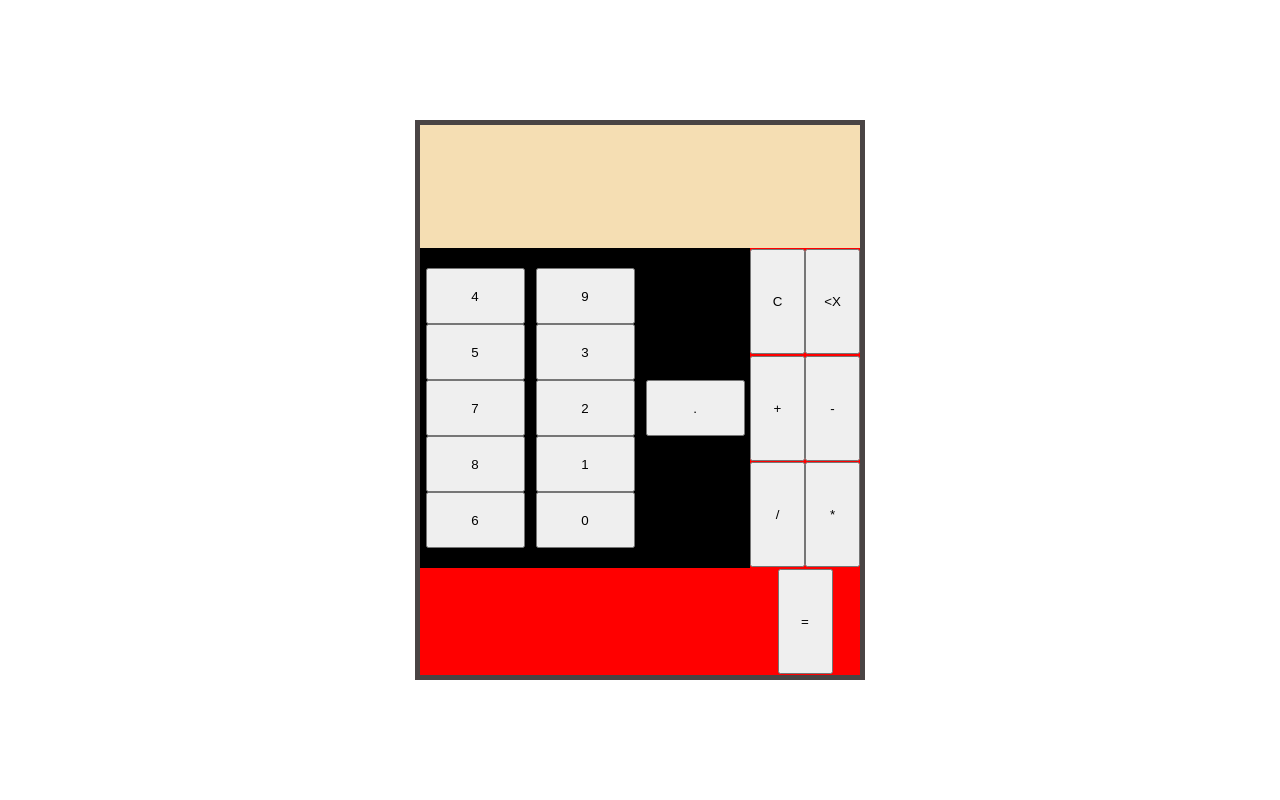
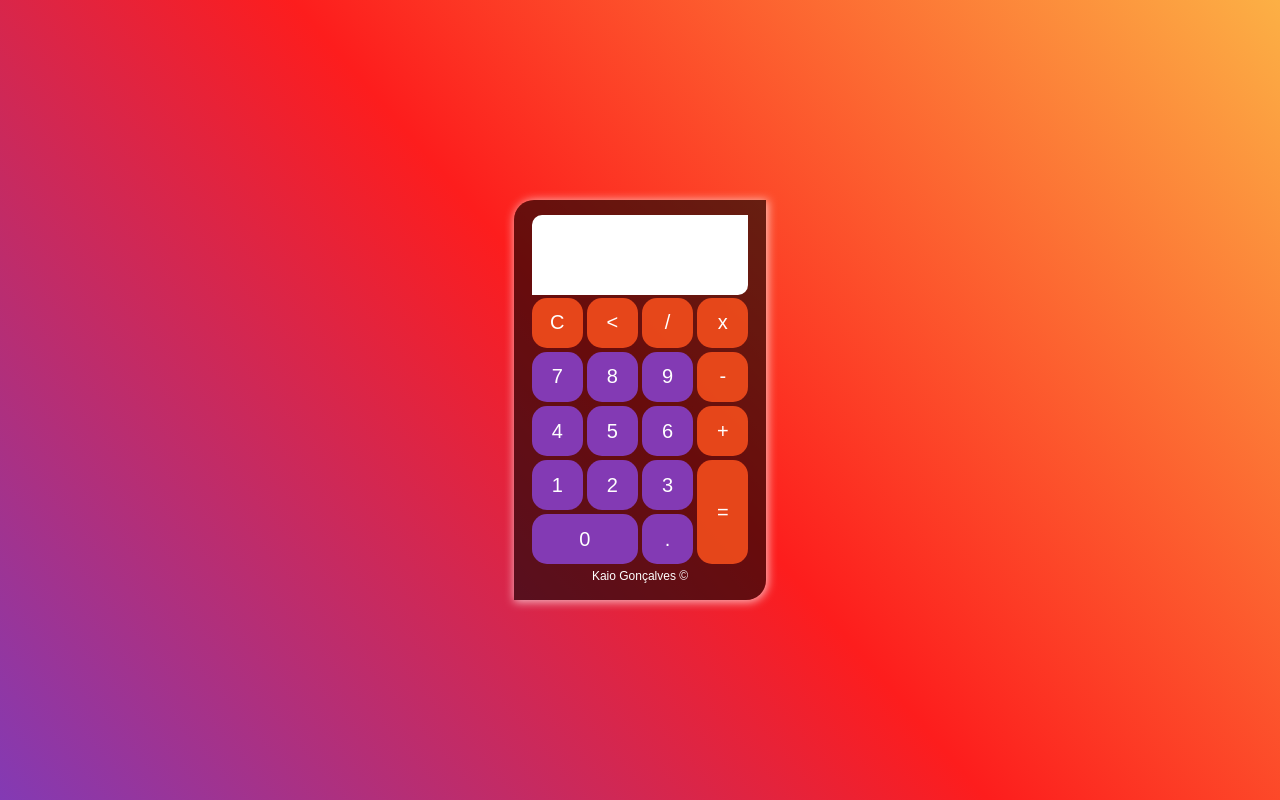
Before and after one commit to Zezinhotwo/Calculadora-Pura, a plain HTML site: page index.html in a window 1280 px wide. Drawn offline with Linux system fonts and the light colour scheme.

Commit message:
calculadora refatorada com css e HTML sem JS

```diff
--- a/app.js
+++ b/app.js
@@ -2,85 +2,3 @@
 //tres variaveis uma para cada operacao
 // Duas variavel para os numeros e uma para o resultado do operador
 //crie um funcao q receba dois valores pra executa a funcao
-const num = document.querySelectorAll('.bnt-num');
-const operadores = document.querySelectorAll(".bnt-log");
-const tela = document.querySelector(".visor");
-const clear = document.getElementById("clear");
-const clear1 = document.getElementById("clear1");
-const result = document.getElementById("result");
-
-let aux = [];
-
-num.forEach((numero) => {
-    numero.addEventListener("click", () => {
-        aux.push(numero.value);
-        tela.innerText = aux.join("");
-    });
-});
-
-operadores.forEach((operador) => {
-    operador.addEventListener("click", () => {
-        aux.push(operador.value);
-        tela.innerText = aux.join("");
-    });
-});
-
-clear.addEventListener("click", () => {
-    aux.splice(0);
-    tela.innerText = "";
-});
-
-clear1.addEventListener("click", () => {
-    aux.pop();
-    tela.innerText = aux.join("");
-});
-
-result.addEventListener("click", () => {
-    let result = aux;
-    if (result.find(index => index == "+")) {
-        let resulM = result.filter(index => index != "+").map(index => Number(index))
-
-        console.log(Adicao(resulM))
-        tela.innerText = `${Adicao(resulM)}`;
-    }
-    else if (result.find(index => index == "-")) {
-        let resulS = result.filter(index => index != "-").map(index => Number(index))
-
-        console.log(subtracao(resulS))
-        tela.innerText = `${subtracao(resulS)}`;
-    }
-
-
-    function Adicao(numero1) {
-
-        return numero1.reduce((soma, indexAtual) => soma + indexAtual, 0)
-    }
-    function subtracao(numero1) {
-
-        return numero1.map(index => Number(index) - Number(index))
-    }
-
-});
-//soma
-//subtracao
-
-function subtracao(numero1, numero2) {
-    return numero1 - numero2
-}
-
-//multiplicacao
-
-function multiplicacao(numero1, numero2) {
-    return numero1 * numero2
-}
-
-
-//divisao
-
-function divisao(numero1, numero2) {
-    return numero1 / numero2
-}
-// console.log(divisao(2, 4))
-// console.log(multiplicacao(2, 4))
-// console.log(subtracao(2, 4))
-// console.log(Adicao(2, 4))
--- a/index.html
+++ b/index.html
@@ -9,39 +9,45 @@
 </head>
 
 <body>
-    <div class="corpo">
-        <div class="Calc">
-            <div class="display">
-                <!-- <input class="tela" type="number" name="" id=""> -->
-                <div class="visor"></div>
-            </div>
-            <div class="logica">
-                <div class="numeros">
-                    <input class="bnt-num" type="button" value="4">
-                    <input class="bnt-num" type="button" value="5">
-                    <input class="bnt-num" type="button" value="7">
-                    <input class="bnt-num" type="button" value="8">
-                    <input class="bnt-num" type="button" value="6">
-                    <input class="bnt-num" type="button" value="9">
-                    <input class="bnt-num" type="button" value="3">
-                    <input class="bnt-num" type="button" value="2">
-                    <input class="bnt-num" type="button" value="1">
-                    <input class="bnt-num" type="button" value="0">
-                    <input class="bnt-num" type="button" value=".">
-                </div>
-                <div class="btn-logica">
-                    <input class="bnt-log1" id="clear" type="button" value="C">
-                    <input class="bnt-log1" id="clear1" type="button" value="<X">
-
-                    <input class="bnt-log bnt-log1" id=""  type="button" value="+">
-                    <input class="bnt-log bnt-log1" id=""  type="button" value="-">
-                    <input class="bnt-log bnt-log1" id=""  type="button" value="/">
-                    <input class="bnt-log bnt-log1" id=""  type="button" value="*">
-                    <input class="bnt-log1" id="result"  type="button" value="=">
-                </div>
-            </div>
+    <div class="calc">
+        <div class="fundo">
+                    <p class="display"></p>
+                    <table>
+                        <tr>
+                            <td><button class="botoes op">C</button></td>
+                            <td><button class="botoes op">
+                                    < </button>
+                            </td>
+                            <td><button class="botoes op">/</button></td>
+                            <td><button class="botoes op">x</button></td>
+                        </tr>
+                        <tr>
+                            <td><button class="botoes">7</button></td>
+                            <td><button class="botoes">8</button></td>
+                            <td><button class="botoes">9</button></td>
+                            <td><button class="botoes op">-</button></td>
+                        </tr>
+                        <tr>
+                            <td><button class="botoes">4</button></td>
+                            <td><button class="botoes">5</button></td>
+                            <td><button class="botoes">6</button></td>
+                            <td><button class="botoes op">+</button></td>
+                        </tr>
+                        <tr>
+                            <td><button class="botoes">1</button></td>
+                            <td><button class="botoes">2</button></td>
+                            <td><button class="botoes">3</button></td>
+                            <td rowspan="2"><button class="botoes op" style="height: 104px;">=</button></td>
+                        </tr>
+                        <tr>
+                            <td colspan="2"><button class="botoes" style="width: 106px;">0</button></td>
+                            <td><button class="botoes">.</button></td>
+                        </tr>
+                    </table>
+                    <footer class="copy"><p>Kaio Gonçalves &copy;</p></footer>
         </div>
     </div>
+
     <script src="app.js"></script>
 </body>
 
--- a/style.css
+++ b/style.css
@@ -5,76 +5,75 @@
     margin: 0;
     padding: 0;
 }
-
-.corpo{
+.calc{
+    background: rgb(131,58,180);
+    background: linear-gradient(49deg, rgba(131,58,180,1) 0%, rgba(253,29,29,1) 50%, rgba(252,176,69,1) 100%);
     height: 100vh;
-    display: flex;
-    align-items: center;
-    justify-content: center
-}
-.Calc{
-    background-color: rgb(73, 68, 68);
-    height: 560px;
-    width: 450px;
-padding: 5px;
-    display: flex;
-    align-items: center;
-    justify-content: center;
-    flex-direction: column;
-
-}
-.display{
-    width: 100%;
     display: flex;
     align-items: center;
     justify-content: center;
     flex-direction: column;
 }
-.visor{
-    background-color: wheat;
-    height:123px;
-    width: 100%;
-    font: normal 25pt arial;
-    display: flex;
-    align-items: center;
-    justify-content: end;
-}
-.logica{
-    background-color: rgb(255, 0, 0) ;
-
-    height: 100vh;
-    width: 100%;
-    display: flex;
-    flex-direction: row;
-}
-.numeros{
-    background-color: black ;
-    height: 40vh;
-    width: 75%;
-    /* display:inline-block; */
+.fundo{
+    background-color: rgba(0, 0, 0, 0.589);
+    box-shadow: 1px 1px 10px 1px rgba(255, 255, 255, 0.678);
+    padding: 15px;
+    border-radius: 20px 0px 20px 0px;
     display: flex;
     align-items: center;
     justify-content: center;
     flex-direction: column;
-    flex-wrap: wrap;
+    transition: 500ms;
+
 }
-.bnt-num{
-    height: 17.5%;
-    width: 30%;
+.fundo:hover{
+    background-color: rgba(0, 0, 0, 0.774);
+    transform: scale(1.2);
 }
-.btn-logica{
-    width: 25%;
+
+.display{
+    background: rgb(255, 255, 255);
+    height: 5em;
+    width: 13.5em;
+    border-radius: 10px 0px 10px 0px;
     display: flex;
     align-items: center;
-    justify-content: center;
-    flex-wrap: wrap;
+    justify-content: end;
+    padding: 10px;
+
 }
-.bnt-log1{
-    height: 105px;
-    width:50%;
+.display:hover{
+    background: rgba(255, 255, 255, 0.247);
+    color: white;
 }
+.botoes{
+    background-color: rgba(131,58,180,1);
+    color: white;
+    height: 50px;
+    width: 51px;
+    margin: 1.1px;
+    border: none;
+    border-radius: 15px;
+    font: normal 15pt arial;
+    cursor: pointer;
+    transition: 900ms;
+}
+.botoes:hover{
+    border-radius: 4px;
+    transition: 200ms;
+    background-color: rgb(195, 105, 255);
+    color: rgb(0, 0, 0);
+}
+.op{
+    background-color:rgba(253, 81, 29, 0.849);
+}
+.op:hover{
+    background-color:rgba(255, 176, 152, 0.849);
+}
+.copy{
+    color: rgb(255, 255, 255);
 
-
-.resultadovisor{
-    color: red;
+    font: normal 9pt arial;
+    text-align: center;
+    padding: 2px;
 }
```
